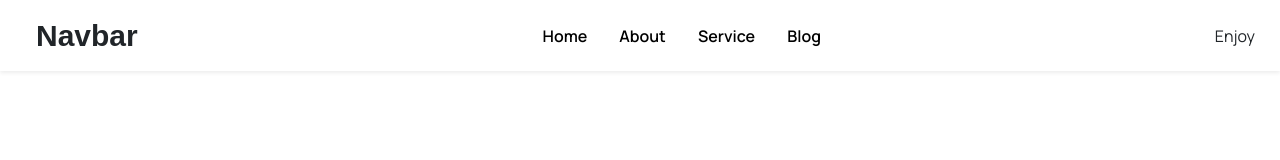
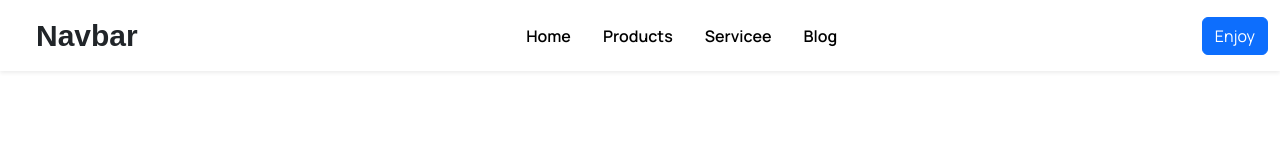
Before and after one commit to fidellabz/navbar_challenge, a plain HTML site: page index.html in a window 1280 px wide. Drawn offline with nearby package versions, Linux system fonts and the light colour scheme.

Commit message:
Update index.html

```diff
--- a/index.html
+++ b/index.html
@@ -26,10 +26,10 @@
                             <a class="nav-link active text-black fw-semibold" aria-current="page" href="#">Home</a>
                         </li>
                         <li class="nav-item mx-2 fw-semibold">
-                            <a class="nav-link text-black fw-semibold" href="#about">About</a>
+                            <a class="nav-link text-black fw-semibold" href="#about">Products</a>
                         </li>
                         <li class="nav-item mx-2 fw-semibold">
-                            <a class="nav-link text-black fw-semibold" href="#services">Service</a>
+                            <a class="nav-link text-black fw-semibold" href="#services">Servicee</a>
                         </li>
                         <li class="nav-item mx-2">
                             <a class="nav-link text-black fw-semibold" href="#blog">Blog</a>
@@ -37,7 +37,7 @@
                     </ul>
                     <div class="d-flex justify-content-center align-item-center">
                         <a href="#">
-                            <button class="btn btn-outline-col" type="submit">Enjoy</button>
+                            <button class="btn btn-outline-col btn-primary" type="submit">Enjoy</button>
                         </a>
                     </div>
                 </div>
```
